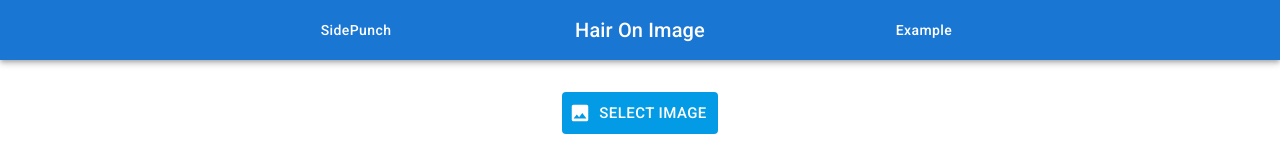
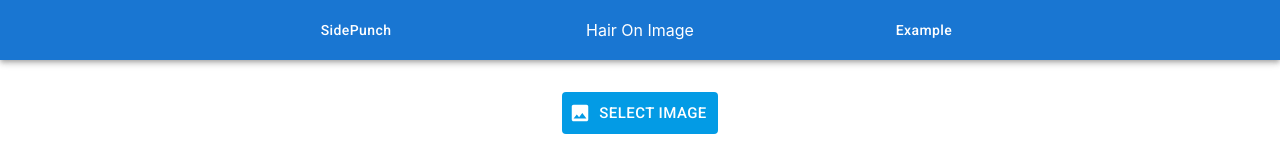
Before and after one commit to ciderkim/hoi-react, a React (Create React App) app: page / in a window 1280 px wide. Shown: the top 152 px of the page. Built offline with nearby package versions, Linux system fonts and the light colour scheme; the HTML template or start-up script is replaced by a standard one.

Commit message:
fix title size

```diff
--- a/src/components/Header.tsx
+++ b/src/components/Header.tsx
@@ -49,14 +49,9 @@ function Header() {
                             <Button color="inherit" className={classes.noTransform} target="_blank" href="https://sidepunch.co">SidePunch</Button>
                         </Grid>
                         <Grid item xs>
-                            <Typography component="h1" variant="h6" >
-                                <Hidden mdUp>
-                                    HOI
-                                </Hidden>
-                                <Hidden smDown>
-                                    Hair On Image
-                                </Hidden>
-                            </Typography>
+                            <span>
+                                Hair On Image
+                            </span>
                         </Grid>
                         <Grid item xs>
                             <Button color="inherit" className={classes.noTransform} onClick={handleClickOpen}>Example</Button>
```
